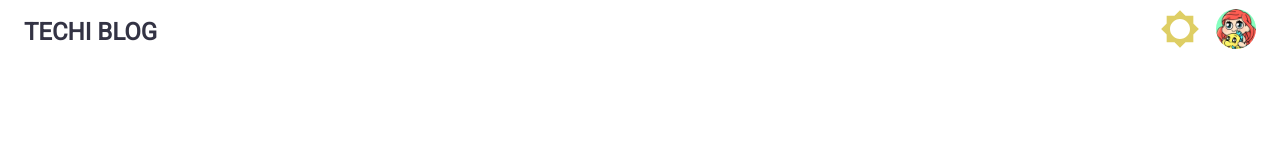
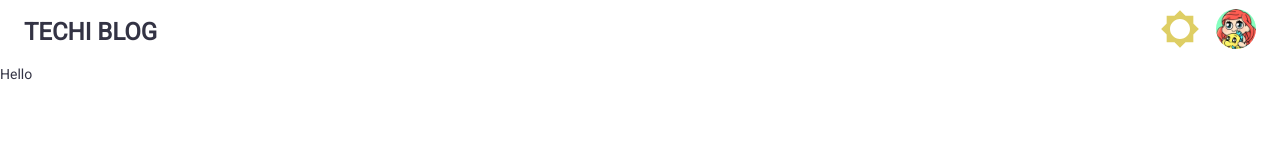
Before and after one commit to tetymd/blog-reboot, a React (Create React App) app: page / in a window 1280 px wide. Shown: the top 160 px of the page. Built offline with nearby package versions, Linux system fonts and the light colour scheme.

Commit message:
domainコンポーネントを追加

```diff
--- a/package.json
+++ b/package.json
@@ -13,6 +13,7 @@
     "@types/node": "^12.0.0",
     "@types/react": "^17.0.0",
     "@types/react-dom": "^17.0.0",
+    "@types/react-router-dom": "5.1.8",
     "framer-motion": "4.1.17",
     "react": "^17.0.2",
     "react-dom": "^17.0.2",
--- a/src/App.tsx
+++ b/src/App.tsx
@@ -1,7 +1,8 @@
 import { useContext } from "react";
 import { Header, lightTheme, darkTheme } from "./components";
 import { ThemeContext, ThemeProvider } from "./services/contexts";
-import { createTheme } from "@material-ui/core";
+import { createTheme, Box } from "@material-ui/core";
+import { Routing } from "./services/routing";
 
 export default function App() {
   let { isDarkMode } = useContext(ThemeContext);
@@ -11,6 +12,9 @@ export default function App() {
   return (
     <ThemeProvider theme={theme}>
       <Header />
+      <Box mt={8}>
+        <Routing />
+      </Box>
     </ThemeProvider>
   );
 }
--- /dev/null
+++ b/src/domain/home/Home.tsx
@@ -0,0 +1,9 @@
+import React from "react";
+
+export const Home = () => {
+  return (
+    <div>
+      <p>Hello</p>
+    </div>
+  );
+};
--- /dev/null
+++ b/src/domain/home/index.tsx
@@ -0,0 +1 @@
+export { Home } from "./Home";
--- /dev/null
+++ b/src/domain/index.tsx
@@ -0,0 +1 @@
+export { Home } from "./home";
--- /dev/null
+++ b/src/services/routing/Routing.tsx
@@ -0,0 +1,10 @@
+import { BrowserRouter as Router, Route } from "react-router-dom";
+import { Home } from "../../domain";
+
+export const Routing = () => {
+  return (
+    <Router>
+      <Route exact path="/" component={Home} />
+    </Router>
+  );
+};
--- /dev/null
+++ b/src/services/routing/index.tsx
@@ -0,0 +1 @@
+export { Routing } from "./Routing";
```
